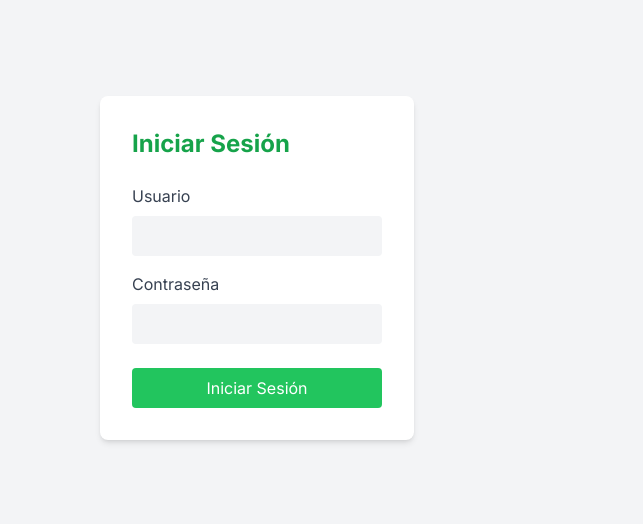
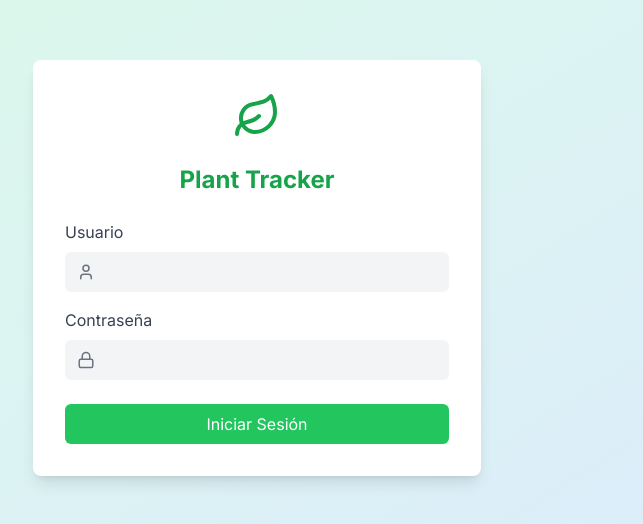
Before and after one commit to MrJohanF/paramo-de-guerrero, a Next.js app: page / in a window 1280 px wide. Shown: the part 132-656 px from the top of the page, without its empty margins (383-1026 px from the left). Built offline with nearby package versions, Linux system fonts and the light colour scheme.

Commit message:
Refactor LoginComponent: update login button text to Spanish and add lucide-react icons

```diff
--- a/src/app/components/LoginComponent.js
+++ b/src/app/components/LoginComponent.js
@@ -1,6 +1,7 @@
 import React, { useState } from 'react';
 import { motion } from 'framer-motion';
 import { useTheme } from './ThemeContext';
+import { Leaf, Lock, User } from 'lucide-react';
 
 const LoginComponent = ({ onLogin }) => {
   const [username, setUsername] = useState('');
@@ -10,56 +11,64 @@ const LoginComponent = ({ onLogin }) => {
 
   const handleSubmit = (e) => {
     e.preventDefault();
-    // handle the login logic
-
-    // simulate a successful login
     if (username && password) {
       onLogin();
     } else {
-      setError('Please enter both username and password');
+      setError('Por favor, ingrese tanto el usuario como la contraseña');
     }
   };
 
   return (
-    <div className={`flex items-center justify-center min-h-screen ${isDarkMode ? 'bg-gray-900' : 'bg-gray-100'}`}>
+    <div className={`flex items-center justify-center min-h-screen bg-gradient-to-br ${isDarkMode ? 'from-green-900 to-gray-900' : 'from-green-100 to-blue-100'}`}>
       <motion.div
         initial={{ opacity: 0, y: -50 }}
         animate={{ opacity: 1, y: 0 }}
         transition={{ duration: 0.5 }}
-        className={`p-8 rounded-lg shadow-md ${isDarkMode ? 'bg-gray-800' : 'bg-white'}`}
+        className={`p-8 rounded-lg shadow-lg ${isDarkMode ? 'bg-gray-800' : 'bg-white'} max-w-md w-full`}
       >
-        <h2 className={`text-2xl font-bold mb-6 ${isDarkMode ? 'text-green-400' : 'text-green-600'}`}>Iniciar Sesión</h2>
+        <div className="flex items-center justify-center mb-6">
+          <Leaf className={`w-12 h-12 ${isDarkMode ? 'text-green-400' : 'text-green-600'}`} />
+        </div>
+        <h2 className={`text-2xl font-bold mb-6 text-center ${isDarkMode ? 'text-green-400' : 'text-green-600'}`}>
+          Plant Tracker
+        </h2>
         <form onSubmit={handleSubmit}>
-          <div className="mb-4">
+          <div className="mb-4 relative">
             <label htmlFor="username" className={`block mb-2 ${isDarkMode ? 'text-gray-300' : 'text-gray-700'}`}>Usuario</label>
+            <div className="relative">
               <input
                 type="text"
                 id="username"
                 value={username}
                 onChange={(e) => setUsername(e.target.value)}
-              className={`w-full p-2 rounded ${isDarkMode ? 'bg-gray-700 text-white' : 'bg-gray-100 text-gray-900'}`}
+                className={`w-full p-2 pl-10 rounded-md ${isDarkMode ? 'bg-gray-700 text-white' : 'bg-gray-100 text-gray-900'} focus:outline-none focus:ring-2 focus:ring-green-500`}
                 required
               />
+              <User className={`absolute left-3 top-1/2 transform -translate-y-1/2 ${isDarkMode ? 'text-gray-400' : 'text-gray-500'}`} size={18} />
             </div>
-          <div className="mb-6">
+          </div>
+          <div className="mb-6 relative">
             <label htmlFor="password" className={`block mb-2 ${isDarkMode ? 'text-gray-300' : 'text-gray-700'}`}>Contraseña</label>
+            <div className="relative">
               <input
                 type="password"
                 id="password"
                 value={password}
                 onChange={(e) => setPassword(e.target.value)}
-              className={`w-full p-2 rounded ${isDarkMode ? 'bg-gray-700 text-white' : 'bg-gray-100 text-gray-900'}`}
+                className={`w-full p-2 pl-10 rounded-md ${isDarkMode ? 'bg-gray-700 text-white' : 'bg-gray-100 text-gray-900'} focus:outline-none focus:ring-2 focus:ring-green-500`}
                 required
               />
+              <Lock className={`absolute left-3 top-1/2 transform -translate-y-1/2 ${isDarkMode ? 'text-gray-400' : 'text-gray-500'}`} size={18} />
             </div>
-          {error && <p className="text-red-500 mb-4">{error}</p>}
+          </div>
+          {error && <p className="text-red-500 mb-4 text-center">{error}</p>}
           <motion.button
             type="submit"
             whileHover={{ scale: 1.05 }}
             whileTap={{ scale: 0.95 }}
             className={`w-full py-2 px-4 ${
               isDarkMode ? 'bg-green-600 hover:bg-green-700' : 'bg-green-500 hover:bg-green-600'
-            } text-white rounded transition-colors duration-300`}
+            } text-white rounded-md transition-colors duration-300 focus:outline-none focus:ring-2 focus:ring-offset-2 focus:ring-green-500`}
           >
             Iniciar Sesión
           </motion.button>
```
Lines whose indentation alone changed are shown as unchanged.
